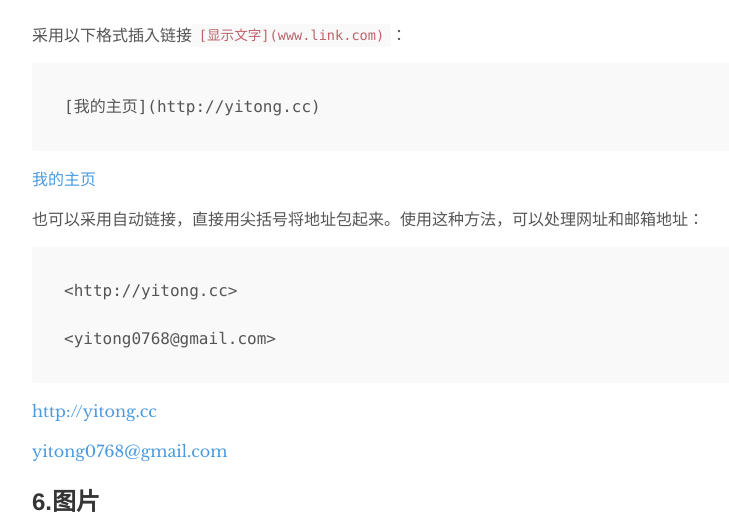
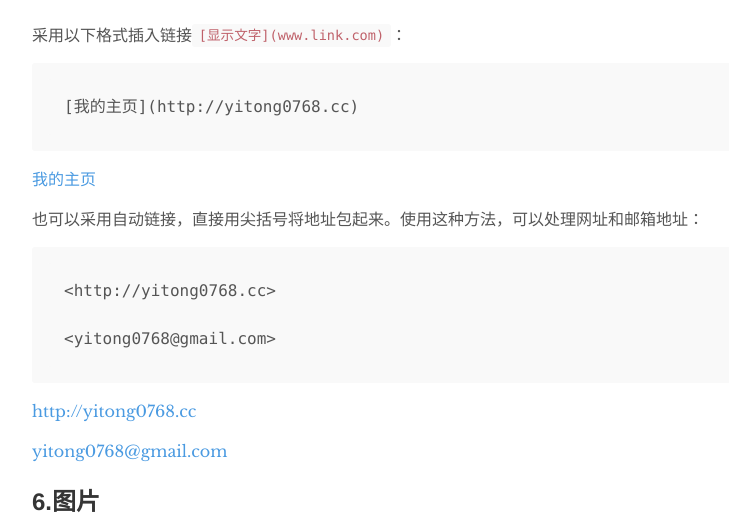
Before and after one commit to yitong-huang/blog, a Jekyll site: the page built from _posts/2018-03-18-markdown.md, in a window 1280 px wide and 900 px high, scrolled down 2878 px. Shown: the part 163-677 px from the top of the window, without its empty margins (208-937 px from the left). Built offline with Jekyll 4.4.1, drawn with Linux system fonts in a browser that asks for light colours.

Commit message:
modify logo

````diff
--- a/_posts/2018-03-18-markdown.md
+++ b/_posts/2018-03-18-markdown.md
@@ -122,21 +122,21 @@ line2
 采用以下格式插入链接``` [显示文字](www.link.com) ```：
 
 ```
-[我的主页](http://yitong.cc)
+[我的主页](http://yitong0768.cc)
 ```
 
 
-[我的主页](http://yitong.cc)
+[我的主页](http://yitong0768.cc)
 
 也可以采用自动链接，直接用尖括号将地址包起来。使用这种方法，可以处理网址和邮箱地址：
 
 ```
-<http://yitong.cc>
+<http://yitong0768.cc>
 
 <yitong0768@gmail.com>
 ```
 
-<http://yitong.cc>
+<http://yitong0768.cc>
 
 <yitong0768@gmail.com>
 
````
Also changed, not shown: assets/apple-touch-icon.png, assets/favicon-16x16.png, assets/favicon-32x32.png, assets/origin.png (deleted), favicon.ico.
